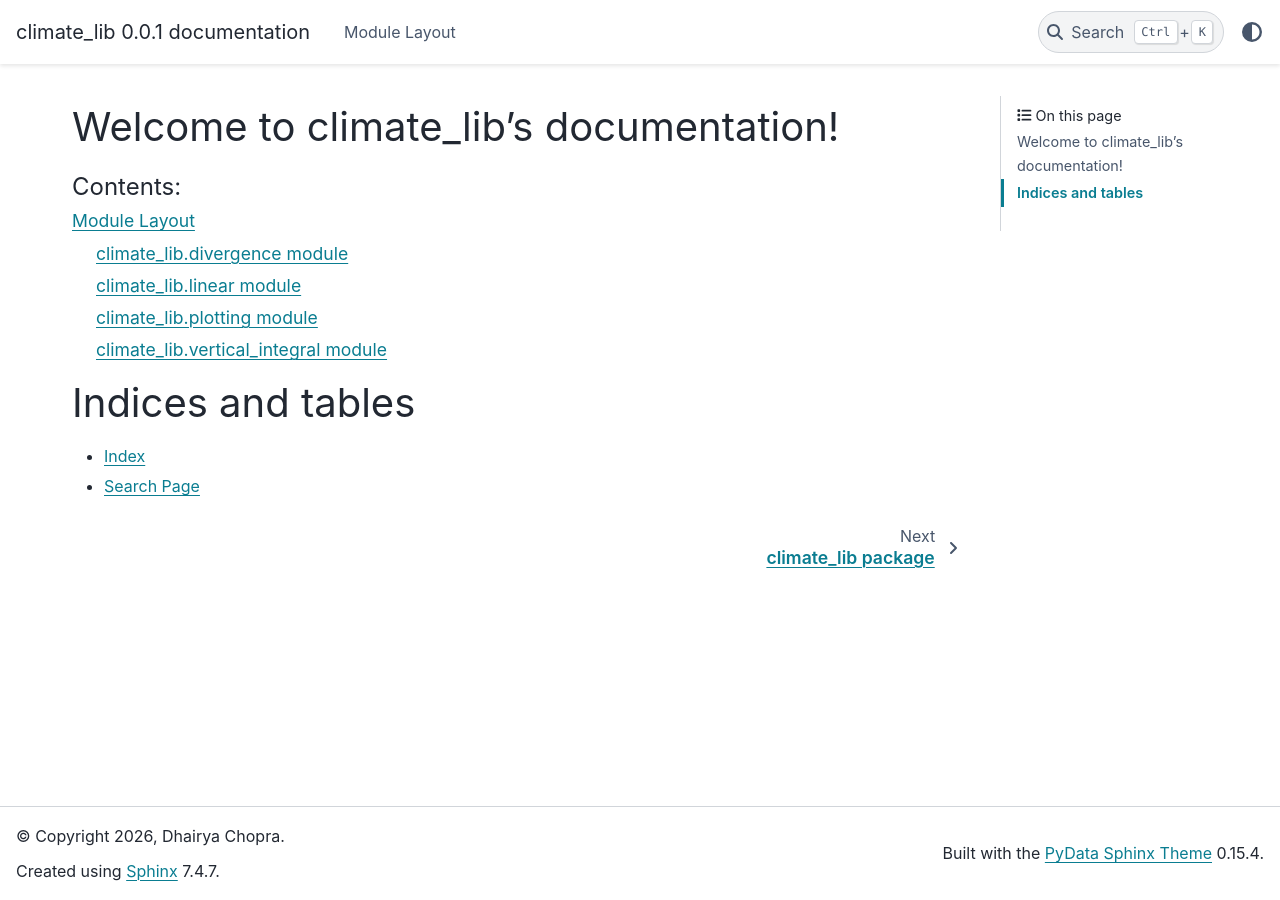
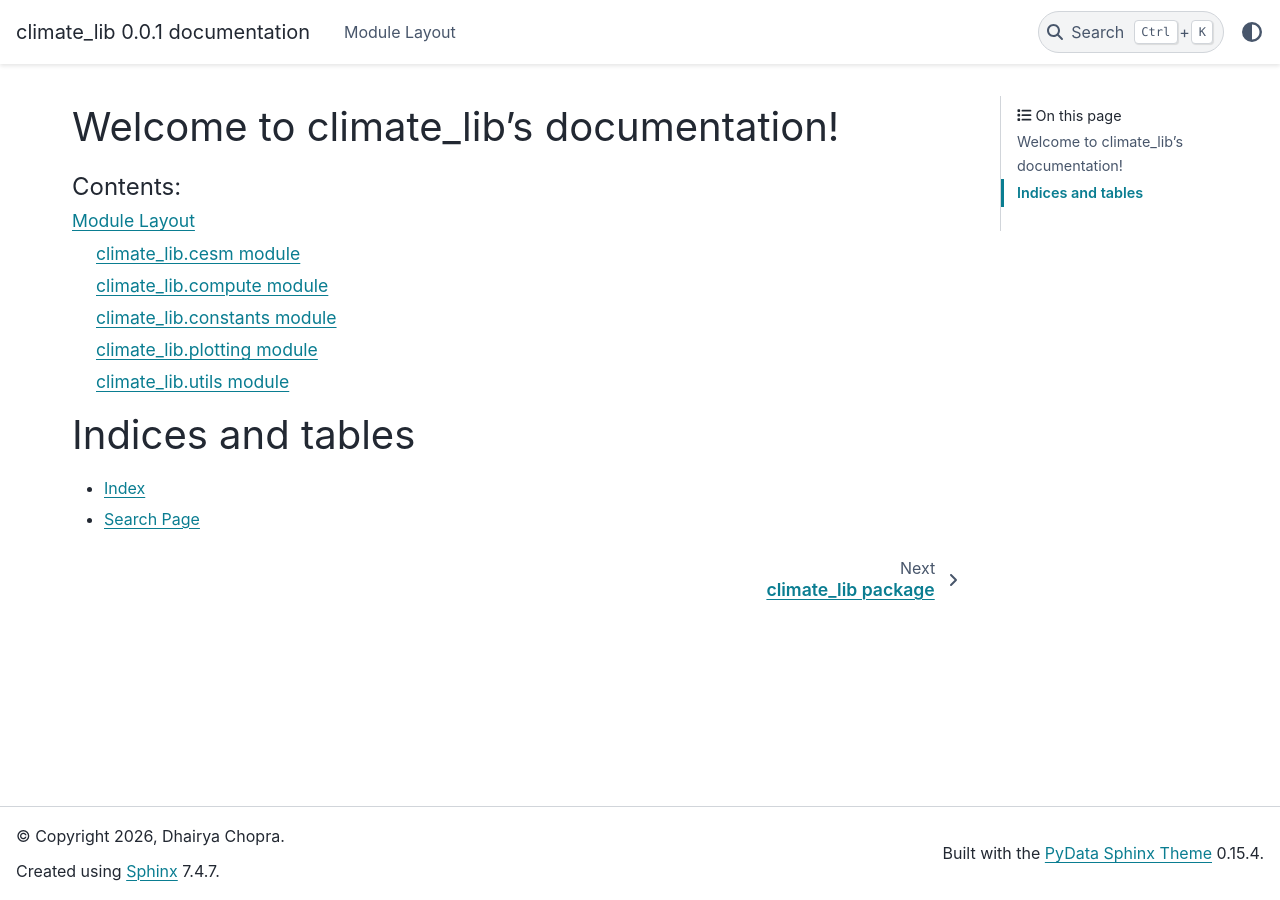
Before and after one commit to GGBoss101/climate_lib, a Sphinx documentation site: the page built from docs/index.rst, in a window 1280 px wide. Built offline with Sphinx 7.4.7 and the PyData theme 0.15.4, drawn with Linux system fonts in a browser that asks for light colours.

Commit message:
small changes to constants

```diff
--- a/docs/climate_lib.rst
+++ b/docs/climate_lib.rst
@@ -9,18 +9,26 @@ climate\_lib package
 Submodules
 ----------
 
-climate\_lib.divergence module
-------------------------------
+climate\_lib.cesm module
+------------------------
 
-.. automodule:: climate_lib.divergence
+.. automodule:: climate_lib.cesm
    :members:
    :show-inheritance:
    :undoc-members:
 
-climate\_lib.linear module
---------------------------
+climate\_lib.compute module
+---------------------------
 
-.. automodule:: climate_lib.linear
+.. automodule:: climate_lib.compute
+   :members:
+   :show-inheritance:
+   :undoc-members:
+
+climate\_lib.constants module
+-----------------------------
+
+.. automodule:: climate_lib.constants
    :members:
    :show-inheritance:
    :undoc-members:
@@ -33,10 +41,10 @@ climate\_lib.plotting module
    :show-inheritance:
    :undoc-members:
 
-climate\_lib.vertical\_integral module
---------------------------------------
+climate\_lib.utils module
+-------------------------
 
-.. automodule:: climate_lib.vertical_integral
+.. automodule:: climate_lib.utils
    :members:
    :show-inheritance:
    :undoc-members:
--- a/docs/conf.py
+++ b/docs/conf.py
@@ -29,7 +29,7 @@ extensions = [
 html_show_sourcelink = False
 
 templates_path = ['_templates']
-exclude_patterns = ['_build', 'Thumbs.db', '.DS_Store', 'src/climate_lib/constants.py', 'src/climate_lib/utils.py']
+exclude_patterns = ['_build', 'Thumbs.db', '.DS_Store', '../src/climate_lib/utils.py']
 
 napoleon_custom_sections = [('Returns', 'params_style')]
 
```
Also changed, not shown: 19 other files.
